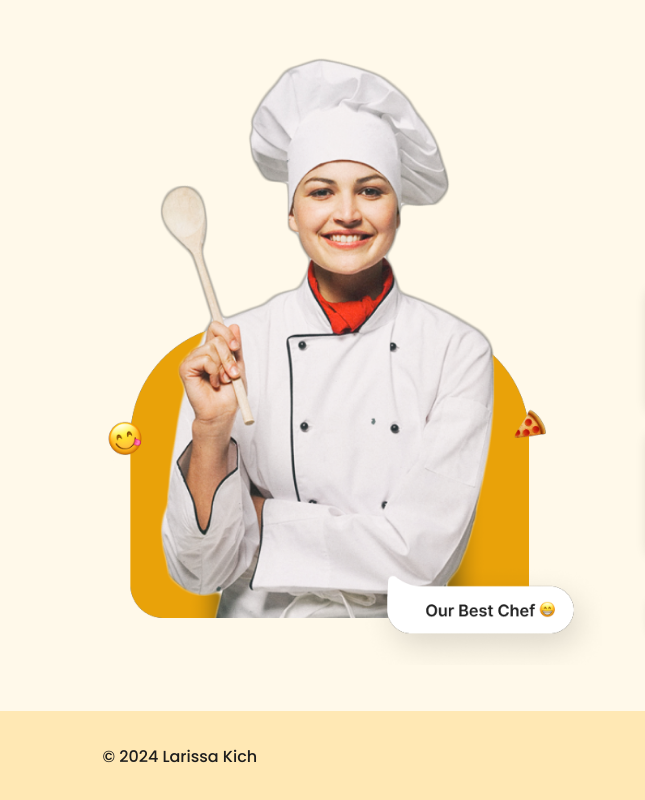
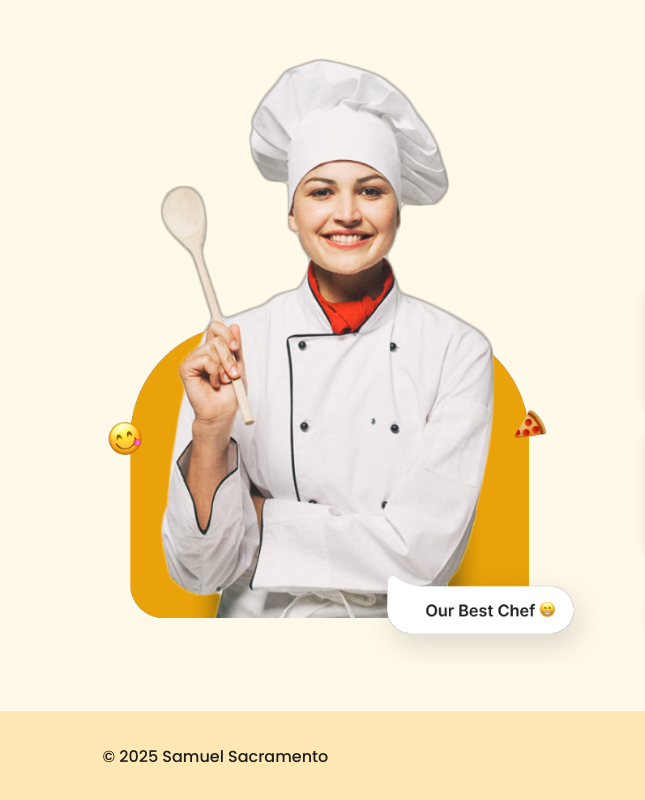
Before and after one commit to Smkdev23/food, a plain HTML site: page index.html in a window 1280 px wide. Shown: the part 1603-2403 px from the top of the page, 0-645 px from the left. Drawn offline with nearby package versions, Linux system fonts and the light colour scheme.

Commit message:
Ajustes finais

```diff
--- a/index.html
+++ b/index.html
@@ -304,7 +304,7 @@
 
         <div id="footer_items">
             <span id="copyright">
-                &copy 2024 Larissa Kich
+                &copy 2025 Samuel Sacramento
             </span>
 
             <div class="social-media-buttons">
```
